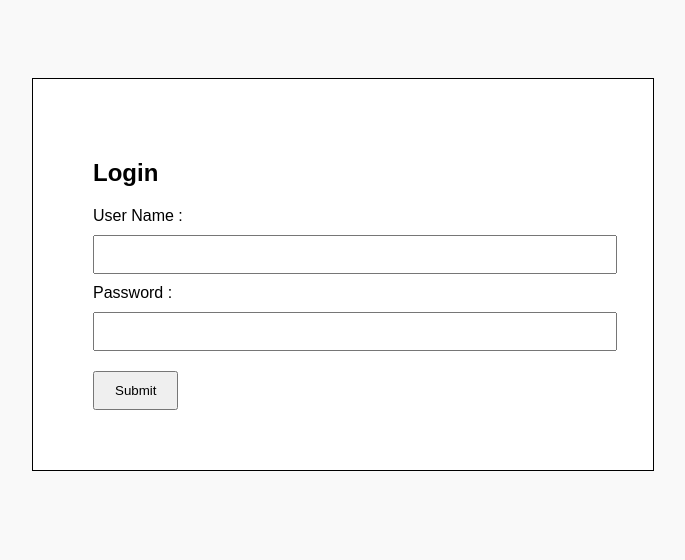
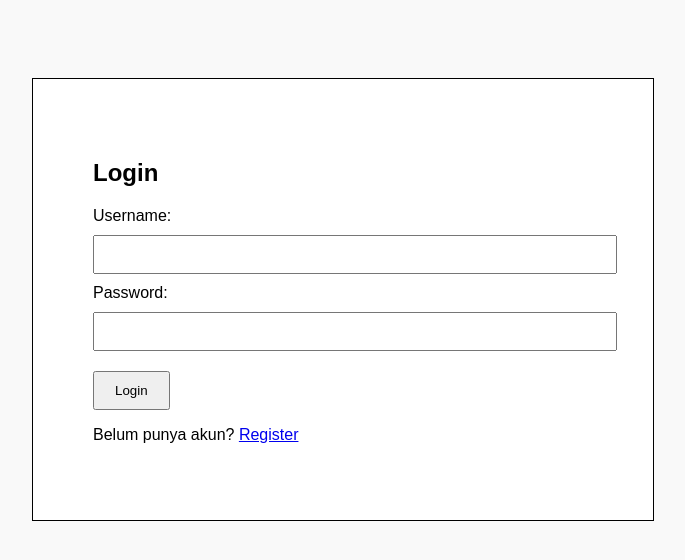
Before and after one commit to ardellkansha20/php, a PHP site: page /login.php in a window 1280 px wide. Shown: the top 560 px of the page, without its empty margins (297-982 px from the left). Run offline with PHP 8.4, Linux system fonts and the light colour scheme.

Commit message:
membuat tampilan login untuk user

```diff
--- a/login.php
+++ b/login.php
@@ -1,12 +1,25 @@
 <?php
 session_start();
+
+// Koneksi database
+$koneksi = new mysqli("localhost", "root", "", "dbplatform");
+if ($koneksi->connect_error) {
+    die("Koneksi gagal: " . $koneksi->connect_error);
+}
+
 $error = '';
 if ($_SERVER["REQUEST_METHOD"] == "POST") {
     $username = $_POST['username'];
     $password = $_POST['password'];
 
-    if ($username === 'platform' && $password === 'platform') {
+    $stmt = $koneksi->prepare("SELECT * FROM tbplatform WHERE username = ? AND password = ?");
+    $stmt->bind_param("ss", $username, $password);
+    $stmt->execute();
+    $result = $stmt->get_result();
+
+    if ($result->num_rows === 1) {
         $_SESSION['loggedin'] = true;
+        $_SESSION['username'] = $username;
         header("Location: todo.php");
         exit;
     } else {
@@ -26,13 +39,14 @@ if ($_SERVER["REQUEST_METHOD"] == "POST") {
     <h2>Login</h2>
     <?php if ($error) echo "<p class='error'>$error</p>"; ?>
     <form method="post">
-        <label>User Name :</label>
+        <label>Username:</label>
         <input type="text" name="username" required />
-        <label>Password :</label>
+        <label>Password:</label>
         <input type="password" name="password" required />
         <br>
-        <input type="submit" value="Submit" />
+        <input type="submit" value="Login" />
     </form>
+    <p>Belum punya akun? <a href="registrasi.php">Register</a></p>
 </div>
 </body>
 </html>
```
